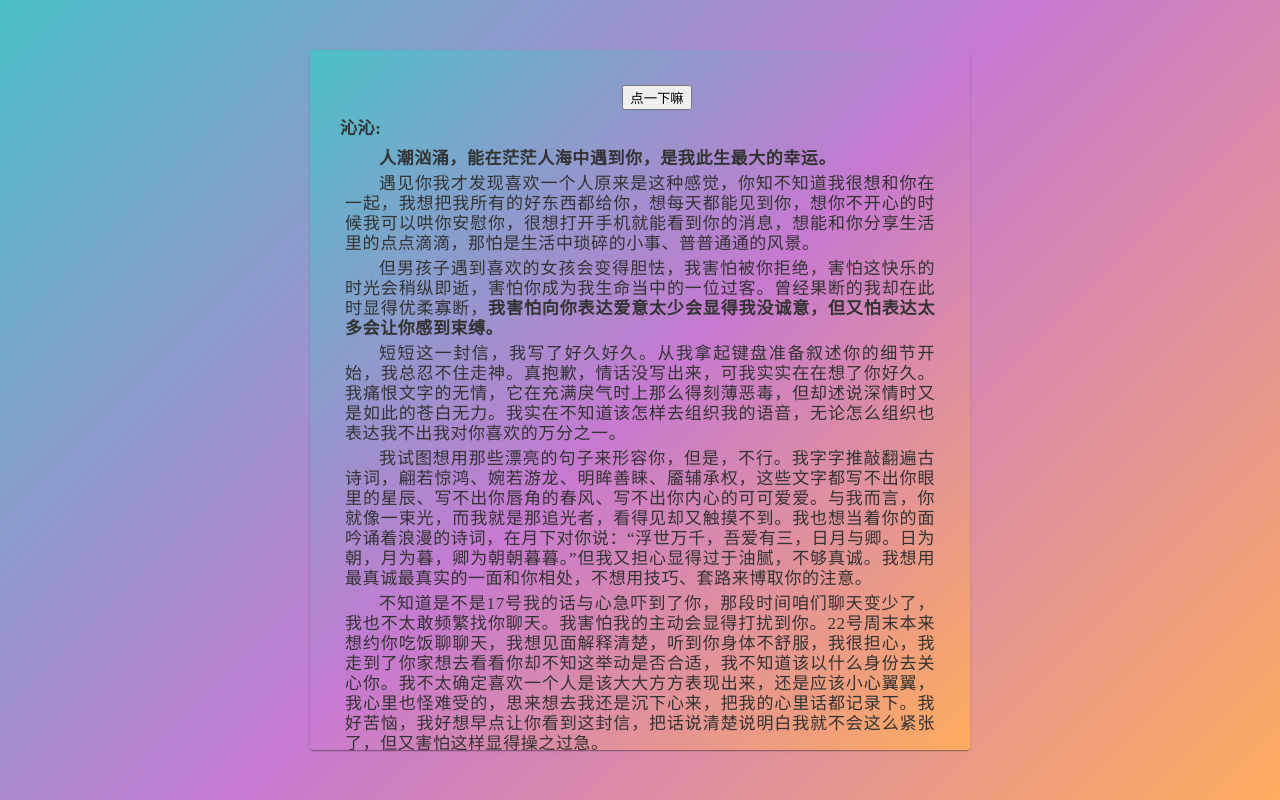
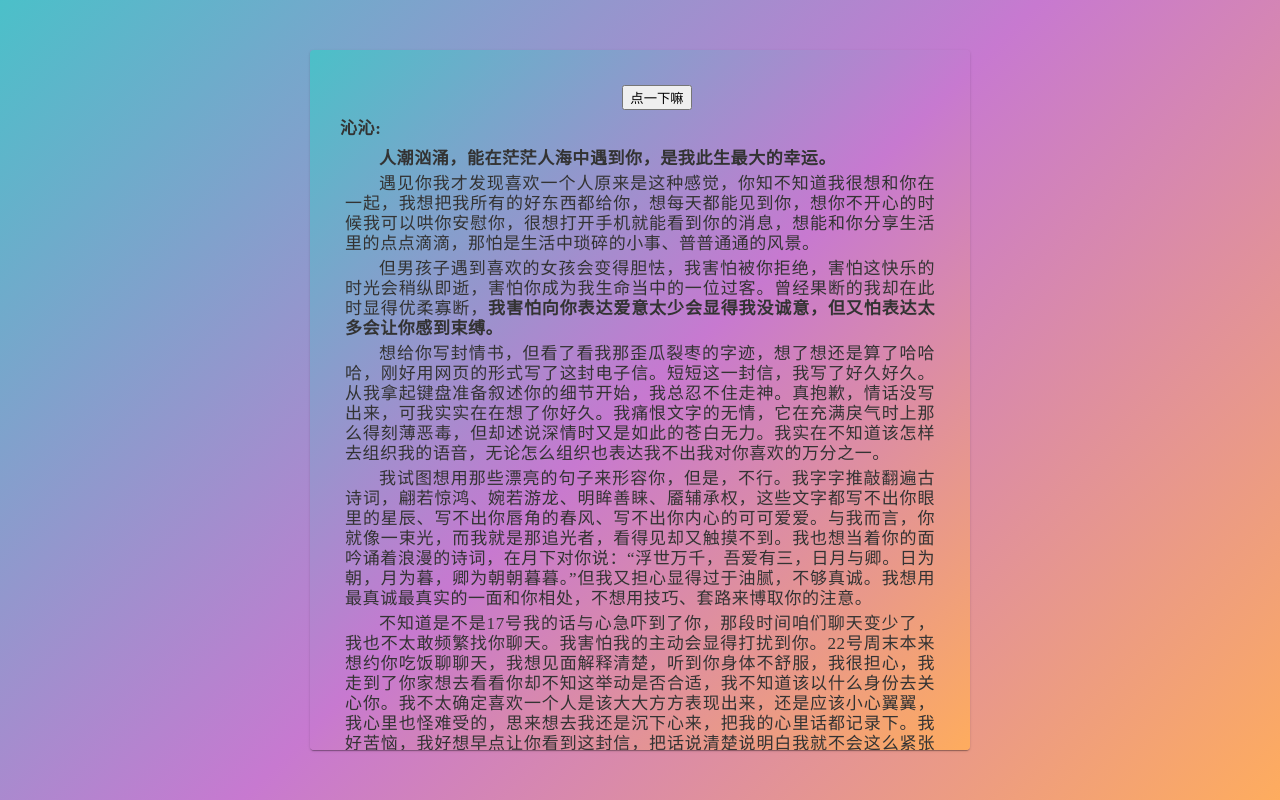
Before and after one commit to Xiao-YongKang/zqq, a plain HTML site: page index.html in a window 1280 px wide. Drawn offline with Linux system fonts and the light colour scheme.

Commit message:
Update index.html

```diff
--- a/index.html
+++ b/index.html
@@ -100,7 +100,7 @@
             </p>
             <p>但男孩子遇到喜欢的女孩会变得胆怯，我害怕被你拒绝，害怕这快乐的时光会稍纵即逝，害怕你成为我生命当中的一位过客。曾经果断的我却在此时显得优柔寡断，<b>我害怕向你表达爱意太少会显得我没诚意，但又怕表达太多会让你感到束缚。</b>
             </p>
-            <p>短短这一封信，我写了好久好久。从我拿起键盘准备叙述你的细节开始，我总忍不住走神。真抱歉，情话没写出来，可我实实在在想了你好久。我痛恨文字的无情，它在充满戾气时上那么得刻薄恶毒，但却述说深情时又是如此的苍白无力。我实在不知道该怎样去组织我的语音，无论怎么组织也表达我不出我对你喜欢的万分之一。
+            <p>想给你写封情书，但看了看我那歪瓜裂枣的字迹，想了想还是算了哈哈哈，刚好用网页的形式写了这封电子信。短短这一封信，我写了好久好久。从我拿起键盘准备叙述你的细节开始，我总忍不住走神。真抱歉，情话没写出来，可我实实在在想了你好久。我痛恨文字的无情，它在充满戾气时上那么得刻薄恶毒，但却述说深情时又是如此的苍白无力。我实在不知道该怎样去组织我的语音，无论怎么组织也表达我不出我对你喜欢的万分之一。
             </p>
             <p>我试图想用那些漂亮的句子来形容你，但是，不行。我字字推敲翻遍古诗词，翩若惊鸿、婉若游龙、明眸善睐、靥辅承权，这些文字都写不出你眼里的星辰、写不出你唇角的春风、写不出你内心的可可爱爱。与我而言，你就像一束光，而我就是那追光者，看得见却又触摸不到。我也想当着你的面吟诵着浪漫的诗词，在月下对你说：“浮世万千，吾爱有三，日月与卿。日为朝，月为暮，卿为朝朝暮暮。”但我又担心显得过于油腻，不够真诚。我想用最真诚最真实的一面和你相处，不想用技巧、套路来博取你的注意。
             </p>
```
